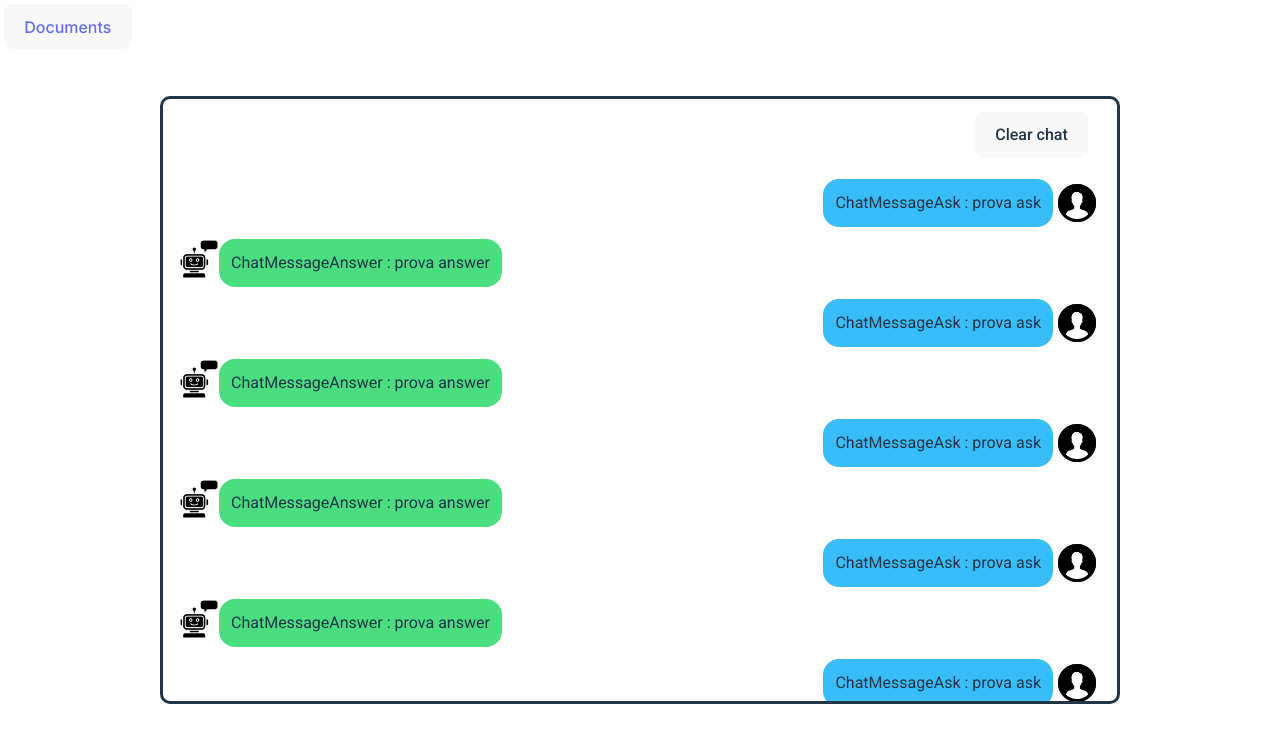
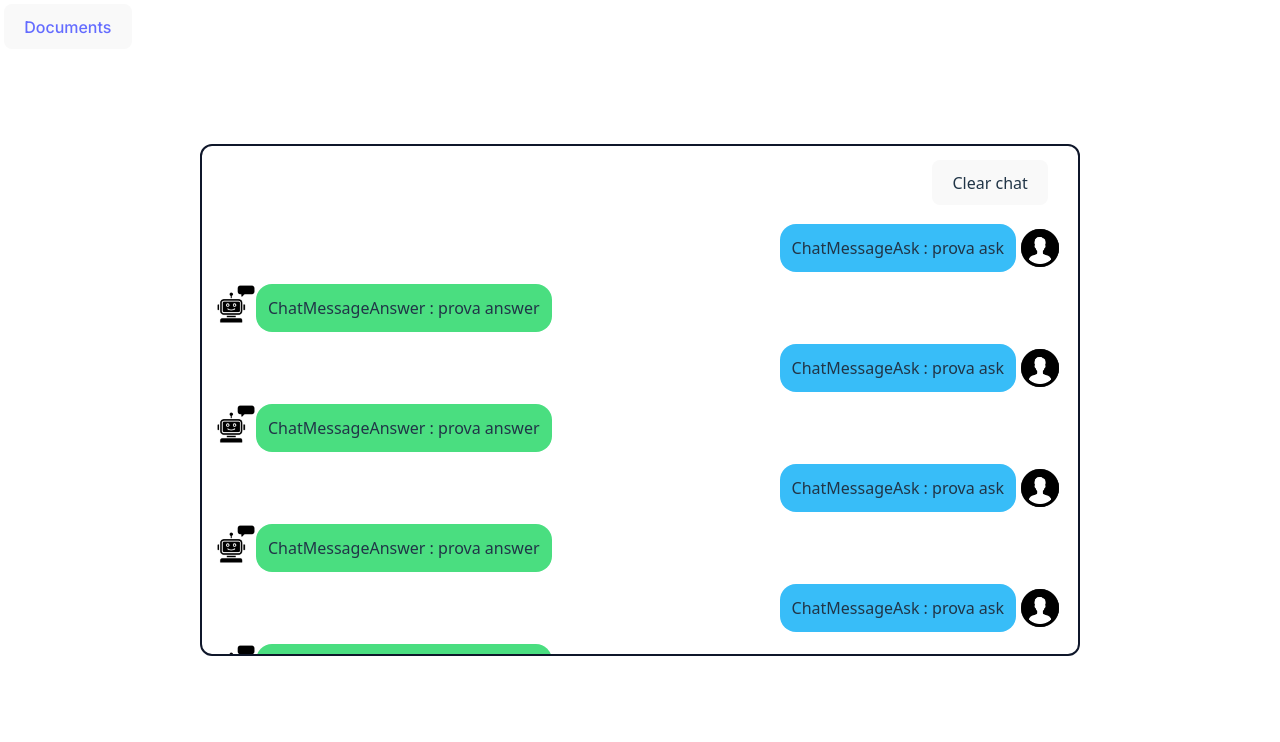
Before and after one commit to CodingCowboys10/kmai, a Next.js app in the folder 2-RTB/poc/: page /chat in a window 1280 px wide. Shown: the top 742 px of the page. Built offline with nearby package versions, Linux system fonts and the light colour scheme.

Commit message:
Update style chatBody

```diff
--- a/2-RTB/poc/src/app/chat/chat_components/chatBody.tsx
+++ b/2-RTB/poc/src/app/chat/chat_components/chatBody.tsx
@@ -13,25 +13,12 @@ interface ChatProps {
     clearChat : () => void;
 }
 function ChatBody({list,clearChat}:ChatProps) {
-    const chatStyle :Properties = {
-        fontFamily: 'Roboto, sans-serif',
-        minWidth: '60em',
-        minHeight: '38em',
-        maxWidth: '60em',
-        maxHeight: '38em',
-        overflowY: 'scroll',
-        scrollbarWidth: 'none',
-        msOverflowStyle: 'none',
-        borderRadius: "10px",
-        border : "solid",
-        padding : "10px"
-    };
 
 
     return (
         <>
 
-            <div id="chatArea" style={chatStyle}>
+            <div id="chatArea" className="font-sans overflow-y-scroll border-2 rounded-xl border-slate-900 p-2" style={{minWidth: '55em',minHeight: '32em',maxWidth: '55em',maxHeight: '32em'}}>
                 <div className="mt-16">{list.map((value, index) => (
                     <React.Fragment key={index}>
                         {value.id === 0 && (<ChatMessageAsk text={value.text}/>)}
```
